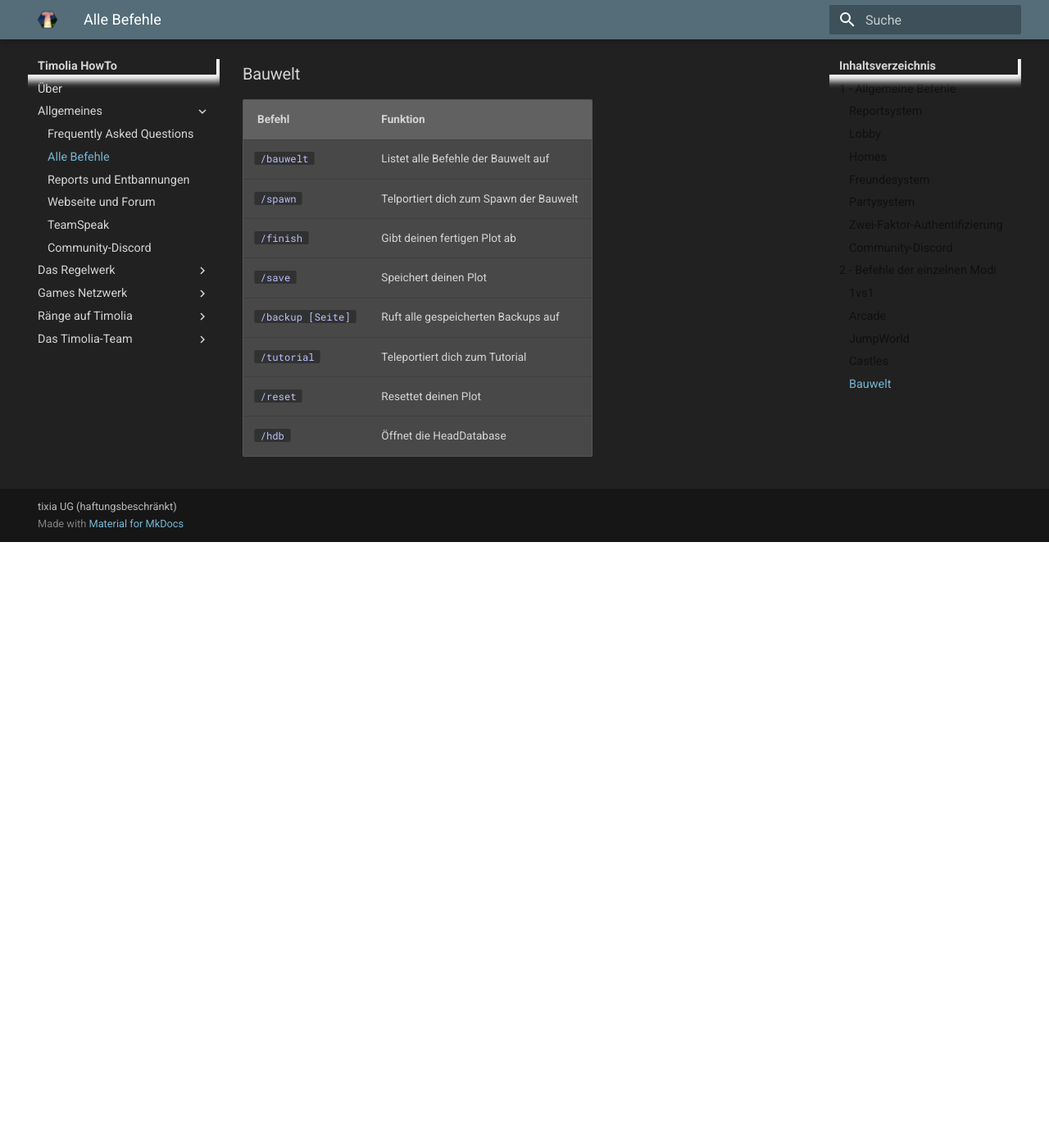
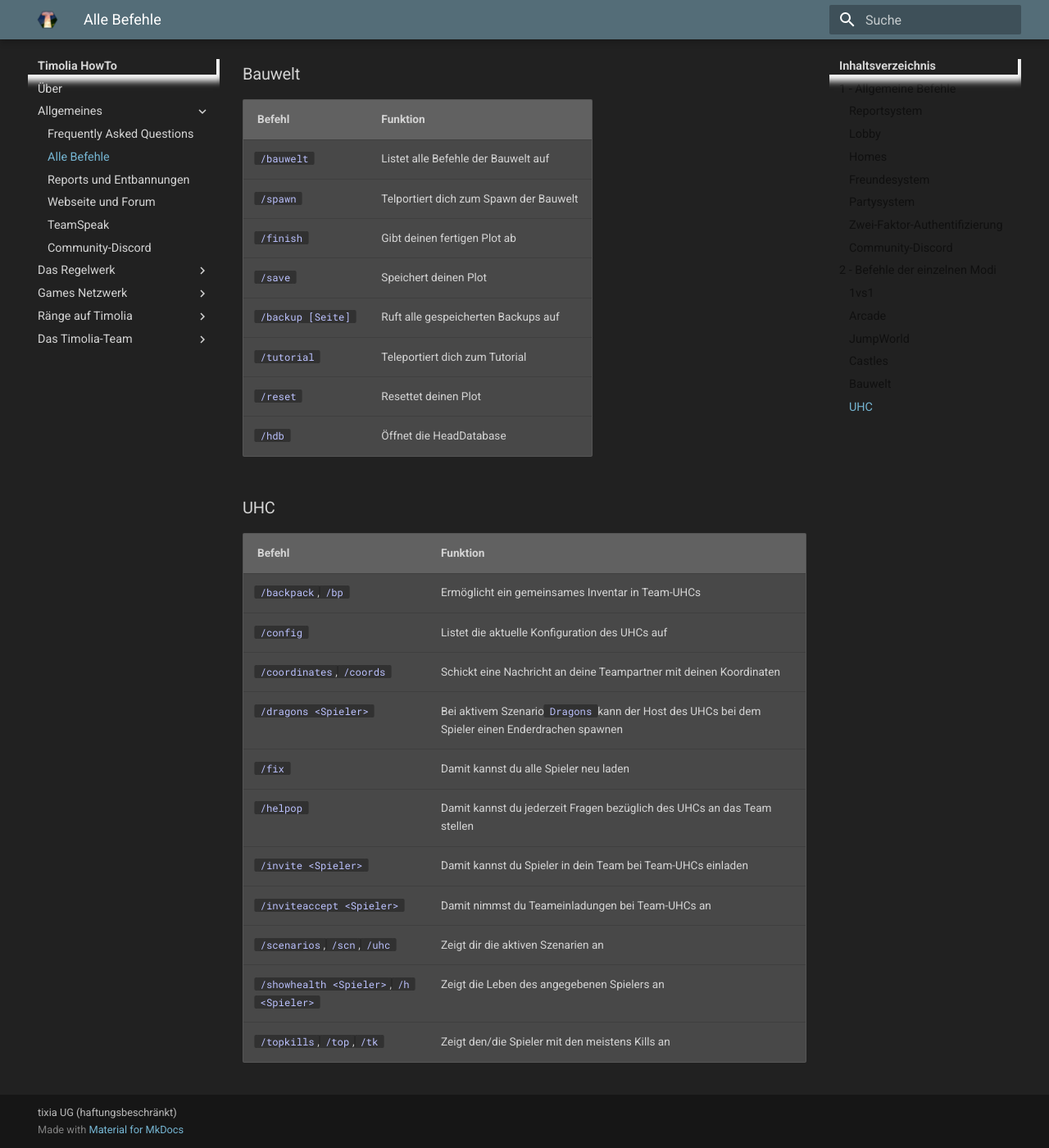
Before and after one commit to TimoliaDE/HowTo, an MkDocs documentation site: the page built from docs/commands.md, in a window 1280 px wide and 1400 px high, scrolled down 11204 px. Shown: the whole window at 82% size. Built offline with MkDocs 1.6.1 and Material for MkDocs 9.7.7, drawn with Linux system fonts in a browser that asks for light colours; old or Windows-style settings are respelled for this version of MkDocs; before the commit the page ends 11865 px from its top, so only the background shows below that.

Commit message:
add `/showhealth` and add UHC commands to general command list

```diff
--- a/docs/commands.md
+++ b/docs/commands.md
@@ -247,3 +247,18 @@ Der <strong>Timolia Bot</strong> verfügt über mehrere Commands, die ausgeführ
 | `/tutorial` | Teleportiert dich zum Tutorial |
 | `/reset` | Resettet deinen Plot |
 | `/hdb` | Öffnet die HeadDatabase |
+
+### UHC
+| Befehl | Funktion |
+| ------ | -------- |
+| `/backpack`, `/bp`                         | Ermöglicht ein gemeinsames Inventar in Team-UHCs |
+| `/config`                                  | Listet die aktuelle Konfiguration des UHCs auf |
+| `/coordinates`, `/coords`                  | Schickt eine Nachricht an deine Teampartner mit deinen Koordinaten |
+| `/dragons <Spieler>`                       | Bei aktivem Szenario `Dragons` kann der Host des UHCs bei dem Spieler einen Enderdrachen spawnen |
+| `/fix`                                     | Damit kannst du alle Spieler neu laden |
+| `/helpop`                                  | Damit kannst du jederzeit Fragen bezüglich des UHCs an das Team stellen |
+| `/invite <Spieler>`                        | Damit kannst du Spieler in dein Team bei Team-UHCs einladen |
+| `/inviteaccept <Spieler>`                  | Damit nimmst du Teameinladungen bei Team-UHCs an |
+| `/scenarios`, `/scn`, `/uhc`               | Zeigt dir die aktiven Szenarien an |
+| `/showhealth <Spieler>`, `/h <Spieler>`    | Zeigt die Leben des angegebenen Spielers an |
+| `/topkills`, `/top`, `/tk`                 | Zeigt den/die Spieler mit den meistens Kills an |
```
Also changed, not shown: docs/games/uhc.md (+2 -1 lines).
